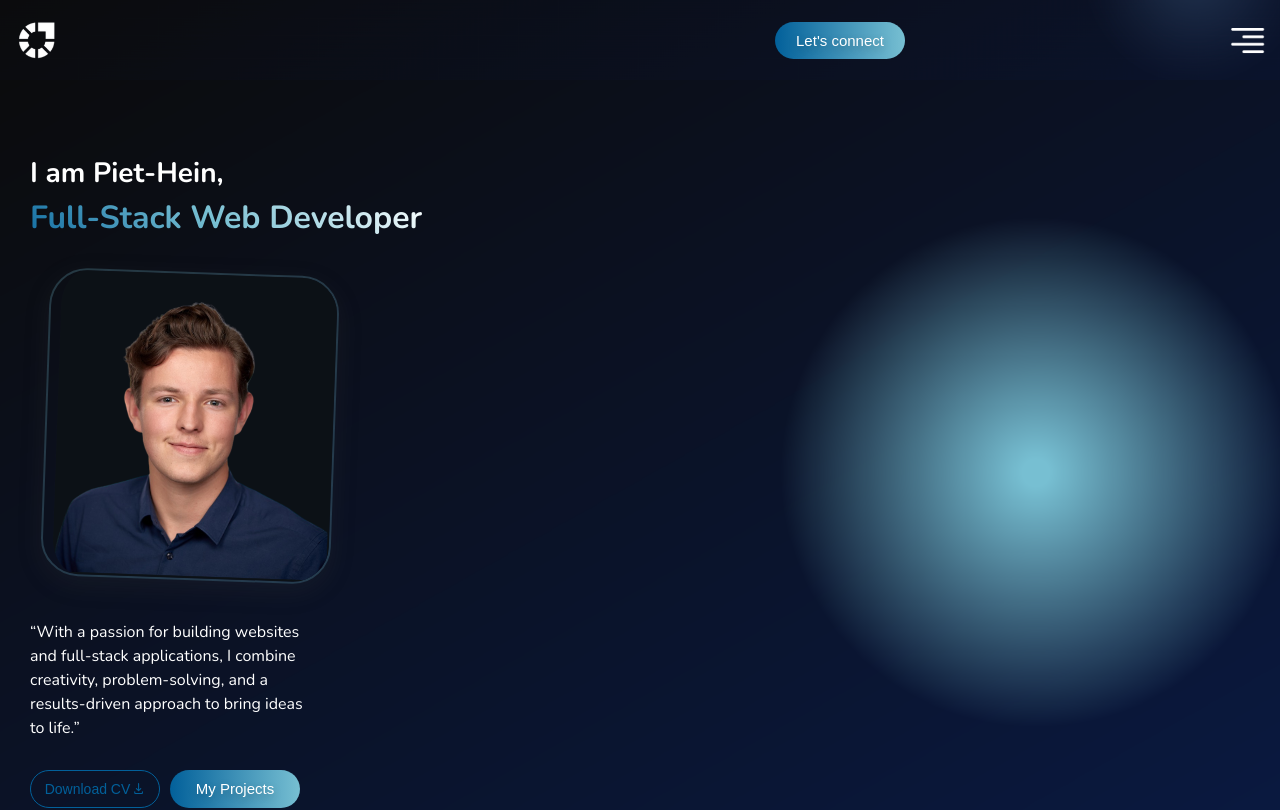
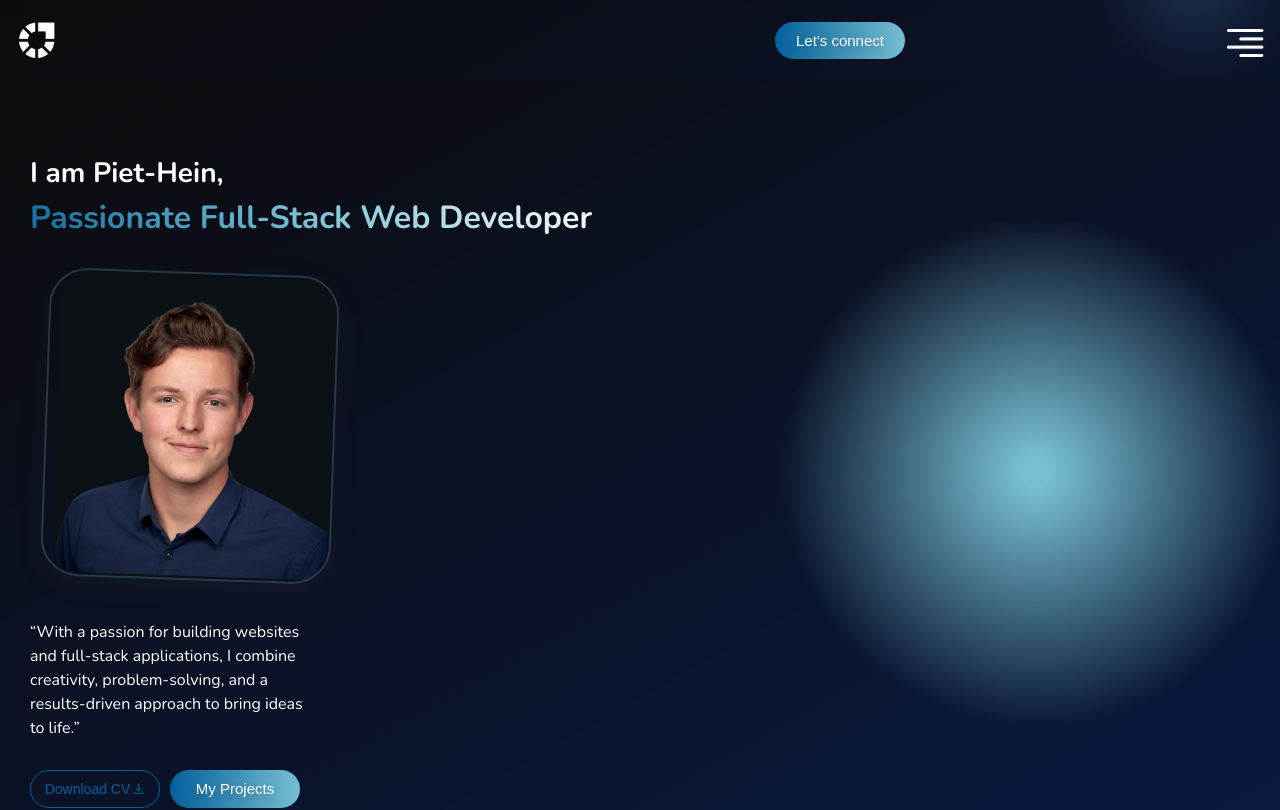
Before and after one commit to phsworks/portfolio-react, a React (Vite) app: page /#/ in a window 1280 px wide. Shown: the top 810 px of the page. Built offline with nearby package versions, Linux system fonts and the light colour scheme.

Commit message:
linking to sections functionality

```diff
--- a/package.json
+++ b/package.json
@@ -13,7 +13,8 @@
     "axios": "^1.7.7",
     "react": "^18.3.1",
     "react-dom": "^18.3.1",
-    "react-router-dom": "^7.0.1"
+    "react-router-dom": "^7.0.1",
+    "react-router-hash-link": "^2.4.3"
   },
   "devDependencies": {
     "@eslint/js": "^9.13.0",
--- a/src/Components/Hero.jsx
+++ b/src/Components/Hero.jsx
@@ -8,7 +8,7 @@ function Hero() {
       <div className="hero">
         <h2> I am Piet-Hein,</h2>
         <h1>
-          Full-Stack <span>Web Developer</span>{" "}
+          Passionate Full-Stack <span>Web Developer</span>{" "}
         </h1>
         <img width={290} src={Piet} alt="piet-hein" />
         <p>
--- a/src/Components/Navbar.css
+++ b/src/Components/Navbar.css
@@ -75,6 +75,7 @@
   img {
     transition: opacity 0.3s ease, transform 0.4s ease;
     margin-right: 10px;
+    width: 50px;
   }
 }
 
@@ -98,12 +99,15 @@
   position: absolute;
   top: 0;
   right: 0;
+
 }
 
 .x-mark.open {
   display: block;
   opacity: 1;
   transform: rotate(0deg);
+  width: 45px;
+  height: 45px;
 }
 
 .x-mark.close {
--- a/src/Components/Navbar.jsx
+++ b/src/Components/Navbar.jsx
@@ -1,5 +1,7 @@
 import "./Navbar.css";
-import { NavLink, Link } from "react-router-dom";
+import { NavLink } from "react-router-dom";
+import { HashLink as Link } from "react-router-hash-link";
+
 import logo from "../assets/Logo.png";
 import linkedin from "../assets/linkedin.png";
 import behance from "../assets/behance.png";
@@ -63,9 +65,8 @@ function Navbar() {
               <a href="">My Skills</a>
             </li>
             <li>
-              <NavLink to="projects-container"> My Projects </NavLink>
+              <Link to="/#projects-section">My projects</Link>
             </li>
-
             <li><a href="">Contact</a></li>
           </ul>
         </nav>
--- a/src/index.css
+++ b/src/index.css
@@ -11,7 +11,7 @@ body {
   font-weight: 200;
   font-style: normal;
   line-height: 1.5;
-  background-color: #03050b;
+  background-color: #0C0D10;
 
   color: white;
 
--- a/src/pages/HomePage.css
+++ b/src/pages/HomePage.css
@@ -1,4 +1,4 @@
-#projects-container {
+#projects-section {
   display: flex;
   flex-direction: column;
   justify-content: center;
--- a/src/pages/HomePage.jsx
+++ b/src/pages/HomePage.jsx
@@ -1,28 +1,33 @@
 import { useState, useEffect } from "react";
+import { useRef } from "react";
 import ProjectCard from "../Components/ProjectCard";
-import projects from '../Data/projects.json'
+import projects from "../Data/projects.json";
 import Hero from "../Components/Hero";
-import './HomePage.css'
+import "./HomePage.css";
 
 function HomePage() {
+
   return (
     <>
-  <Hero/>
-<div id="projects-container">
+      <div className="hero-section">
+        <Hero />
+      </div>
+      <div id="projects-section">
         <div className="projectsort">
           <h2>My recent Projects</h2>
         </div>
         <div className="projects">
           {projects.map((project, index) => (
-      <ProjectCard key={index} project={project} className={`bg-${project.id}`} />
-    ))
-  }
+            <ProjectCard
+              key={index}
+              project={project}
+              className={`bg-${project.id}`}
+            />
+          ))}
         </div>
       </div>
     </>
-
   );
-
 }
 
 export default HomePage;
```
Also changed, not shown: 1 other file (tests, documents, lock files or other folders). Lines whose indentation alone changed are shown as unchanged.
